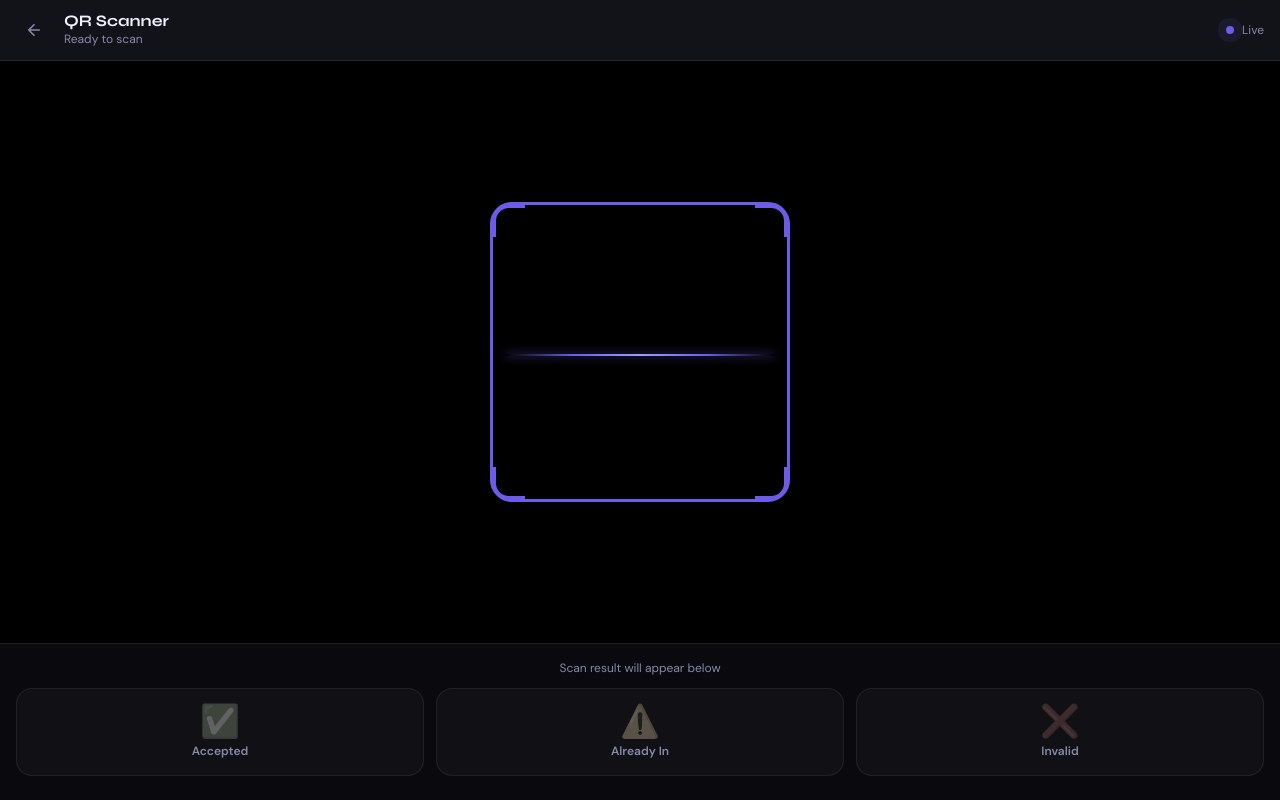
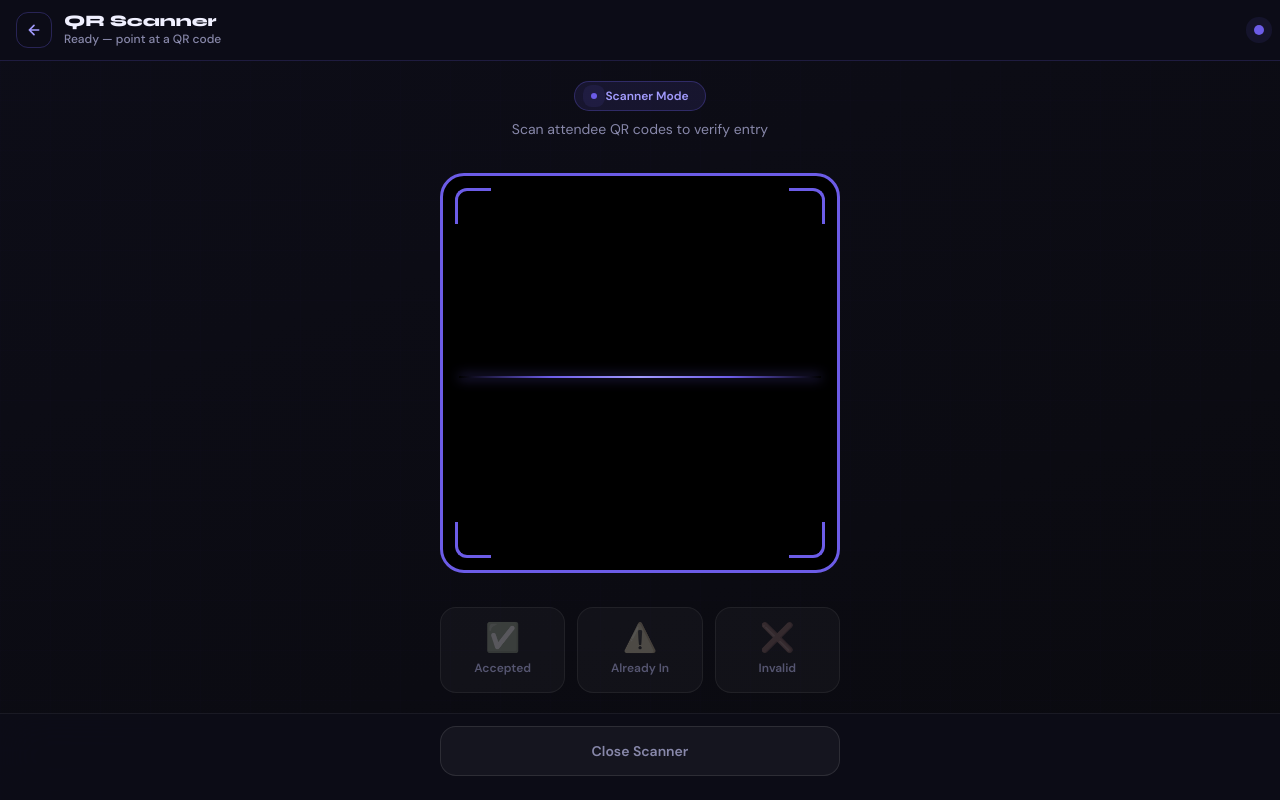
Before and after one commit to bourich1/event-lycee-qualifant-tamansourte, a Next.js app: page /admin/scan in a window 1280 px wide. Built offline with nearby package versions, Linux system fonts and the light colour scheme; no server answers.

Commit message:
feat: implement QR scanner page with real-time camera processing and verification feedback

```diff
--- a/app/admin/scan/page.tsx
+++ b/app/admin/scan/page.tsx
@@ -27,7 +27,7 @@ function playSound(type: 'success' | 'warning' | 'error') {
   } catch { /* silent */ }
 }
 
-// ─── jsQR decoder ─────────────────────────────────────────────────────────────
+// ─── jsQR Decoder ─────────────────────────────────────────────────────────────
 async function decodeFrame(video: HTMLVideoElement, canvas: HTMLCanvasElement): Promise<string | null> {
   if (video.videoWidth === 0 || video.readyState < 2) return null
   canvas.width  = video.videoWidth
@@ -43,9 +43,10 @@ async function decodeFrame(video: HTMLVideoElement, canvas: HTMLCanvasElement):
 // ─── Page ─────────────────────────────────────────────────────────────────────
 export default function ScanPage() {
   const router = useRouter()
-  const [result, setResult]       = useState<ScanResult>('idle')
+
+  const [result, setResult]           = useState<ScanResult>('idle')
   const [attendeeName, setAttendeeName] = useState('')
-  const [cameraErr, setCameraErr] = useState('')
+  const [cameraErr, setCameraErr]     = useState('')
 
   const videoRef   = useRef<HTMLVideoElement>(null)
   const canvasRef  = useRef<HTMLCanvasElement>(null)
@@ -63,9 +64,12 @@ export default function ScanPage() {
         video: { facingMode: { ideal: 'environment' }, width: { ideal: 1920 }, height: { ideal: 1080 } },
       })
       streamRef.current = stream
-      if (videoRef.current) { videoRef.current.srcObject = stream; await videoRef.current.play() }
+      if (videoRef.current) {
+        videoRef.current.srcObject = stream
+        await videoRef.current.play()
+      }
     } catch {
-      setCameraErr('Camera access denied. Please allow camera access and reload.')
+      setCameraErr('Camera access denied. Allow camera and reload.')
     }
   }, [])
 
@@ -75,7 +79,7 @@ export default function ScanPage() {
     streamRef.current = null
   }, [])
 
-  // ── Handle scan result ────────────────────────────────────────────────────
+  // ── Handle QR result ──────────────────────────────────────────────────────
   const handleQR = useCallback(async (qr_code: string) => {
     if (processing.current) return
     processing.current = true
@@ -97,7 +101,9 @@ export default function ScanPage() {
         setResult('success'); setAttendeeName(data.attendee?.full_name ?? ''); playSound('success')
       }
 
-      setTimeout(() => { setResult('idle'); setAttendeeName(''); processing.current = false }, 3000)
+      setTimeout(() => {
+        setResult('idle'); setAttendeeName(''); processing.current = false
+      }, 3000)
     } catch {
       setResult('error'); setAttendeeName(''); playSound('error')
       setTimeout(() => { setResult('idle'); processing.current = false }, 3000)
@@ -123,100 +129,136 @@ export default function ScanPage() {
     return () => { if (rafRef.current) cancelAnimationFrame(rafRef.current) }
   }, [handleQR])
 
-  useEffect(() => { startCamera(); return () => stopCamera() }, [startCamera, stopCamera])
+  useEffect(() => {
+    startCamera()
+    return () => stopCamera()
+  }, [startCamera, stopCamera])
 
-  // ── Frame border color ─────────────────────────────────────────────────────
+  // ── Derived state ─────────────────────────────────────────────────────────
   const frameBorder =
     result === 'success'    ? '#00b894' :
     result === 'warning'    ? '#fdcb6e' :
     result === 'error'      ? '#e17055' :
     result === 'processing' ? '#a29bfe' : '#6c5ce7'
 
+  const frameGlow =
+    result === 'success'    ? 'rgba(0,184,148,0.5)' :
+    result === 'warning'    ? 'rgba(253,203,110,0.5)' :
+    result === 'error'      ? 'rgba(225,112,85,0.5)' :
+    result === 'processing' ? 'rgba(162,155,254,0.4)' : 'rgba(108,92,231,0.4)'
+
   const frameAnim =
     result === 'success' ? 'qr-success' :
     result === 'warning' ? 'qr-warning' :
     result === 'error'   ? 'qr-error'   : ''
 
-  // ── Result cards config ───────────────────────────────────────────────────
   const cards = [
-    {
-      id:     'success' as const,
-      icon:   '✅',
-      label:  'Accepted',
-      color:  '#00b894',
-      bg:     'rgba(0,184,148,0.12)',
-      border: 'rgba(0,184,148,0.4)',
-      shadow: 'rgba(0,184,148,0.35)',
-    },
-    {
-      id:     'warning' as const,
-      icon:   '⚠️',
-      label:  'Already In',
-      color:  '#fdcb6e',
-      bg:     'rgba(253,203,110,0.12)',
-      border: 'rgba(253,203,110,0.4)',
-      shadow: 'rgba(253,203,110,0.35)',
-    },
-    {
-      id:     'error' as const,
-      icon:   '❌',
-      label:  'Invalid',
-      color:  '#e17055',
-      bg:     'rgba(225,112,85,0.12)',
-      border: 'rgba(225,112,85,0.4)',
-      shadow: 'rgba(225,112,85,0.35)',
-    },
+    { id: 'success' as const, icon: '✅', label: 'Accepted',   color: '#00b894', bg: 'rgba(0,184,148,0.15)',    border: 'rgba(0,184,148,0.5)',    glow: 'rgba(0,184,148,0.4)'    },
+    { id: 'warning' as const, icon: '⚠️', label: 'Already In', color: '#fdcb6e', bg: 'rgba(253,203,110,0.15)', border: 'rgba(253,203,110,0.5)',  glow: 'rgba(253,203,110,0.4)' },
+    { id: 'error'   as const, icon: '❌', label: 'Invalid',    color: '#e17055', bg: 'rgba(225,112,85,0.15)',   border: 'rgba(225,112,85,0.5)',   glow: 'rgba(225,112,85,0.4)'  },
   ]
 
   return (
     <div
       className="fixed inset-0 flex flex-col overflow-hidden"
-      style={{ background: '#0a0a0f' }}
+      style={{ background: 'linear-gradient(160deg, #0d0d18 0%, #0a0a0f 100%)' }}
     >
+      {/* ── Background grid ─────────────────────────────────────────────── */}
+      <div className="absolute inset-0 grid-bg opacity-20 pointer-events-none" />
+
       {/* ── Top bar ─────────────────────────────────────────────────────── */}
       <div
-        className="flex items-center gap-3 px-4 py-3 shrink-0"
+        className="relative flex items-center gap-3 px-4 py-3 shrink-0"
         style={{
-          background: 'rgba(19,19,26,0.98)',
-          borderBottom: '1px solid rgba(255,255,255,0.07)',
+          background: 'rgba(13,13,24,0.95)',
+          borderBottom: '1px solid rgba(108,92,231,0.2)',
+          backdropFilter: 'blur(20px)',
           zIndex: 10,
         }}
       >
         <button
           onClick={() => { stopCamera(); router.push('/admin/dashboard') }}
-          className="w-9 h-9 rounded-xl flex items-center justify-center text-[#8888aa] hover:text-white hover:bg-white/10 transition-all"
+          className="w-9 h-9 rounded-xl flex items-center justify-center transition-all hover:bg-white/10 active:scale-95"
+          style={{ color: '#a29bfe', border: '1px solid rgba(108,92,231,0.3)' }}
         >
-          <svg width="18" height="18" viewBox="0 0 24 24" fill="none" stroke="currentColor" strokeWidth="2.2" strokeLinecap="round" strokeLinejoin="round">
+          <svg width="16" height="16" viewBox="0 0 24 24" fill="none" stroke="currentColor" strokeWidth="2.5" strokeLinecap="round" strokeLinejoin="round">
             <path d="M19 12H5M12 5l-7 7 7 7" />
           </svg>
         </button>
-        <div>
-          <h1 className="font-syne font-bold text-base text-[#f0f0ff] leading-none">QR Scanner</h1>
-          <p className="font-dm text-xs text-[#8888aa] mt-0.5">
-            {result === 'processing' ? 'Verifying...' :
-             result === 'idle'       ? 'Ready to scan' :
-             result === 'success'    ? `✓ ${attendeeName}` :
-             result === 'warning'    ? `⚠ ${attendeeName}` : '✗ Invalid QR'}
+
+        <div className="flex-1">
+          <h1 className="font-syne font-black text-base text-[#f0f0ff] leading-none">QR Scanner</h1>
+          <p
+            className="font-dm text-xs mt-0.5 font-medium"
+            style={{
+              color:
+                result === 'success' ? '#00b894' :
+                result === 'warning' ? '#fdcb6e' :
+                result === 'error'   ? '#e17055' : '#8888aa',
+            }}
+          >
+            {result === 'idle'       && 'Ready — point at a QR code'}
+            {result === 'processing' && '⏳ Verifying...'}
+            {result === 'success'    && `✓ ${attendeeName} — Checked in!`}
+            {result === 'warning'    && `⚠ ${attendeeName} — Already checked in`}
+            {result === 'error'      && '✗ Invalid or unknown QR code'}
           </p>
         </div>
-        {/* Live indicator */}
-        <div className="ml-auto flex items-center gap-2">
+
+        {/* Pulse dot */}
         <div
-            className="w-2 h-2 rounded-full"
+          className="w-2.5 h-2.5 rounded-full"
           style={{
-              background: result === 'idle' || result === 'processing' ? '#6c5ce7' : frameBorder,
-              boxShadow: `0 0 6px ${result === 'idle' ? '#6c5ce7' : frameBorder}`,
+            background: frameBorder,
+            boxShadow: `0 0 8px ${frameBorder}`,
+            animation: result === 'idle' ? 'btnScanPulse 1.5s ease-in-out infinite' : 'none',
+            transition: 'background 0.3s ease',
+          }}
+        />
+      </div>
+
+      {/* ── Main content — scrollable center ────────────────────────────── */}
+      <div className="flex-1 flex flex-col items-center justify-between overflow-hidden px-4 py-5 gap-5">
+
+        {/* Scanner title */}
+        <div className="text-center shrink-0">
+          <div
+            className="inline-flex items-center gap-2 px-4 py-1.5 rounded-full text-xs font-dm font-semibold mb-2"
+            style={{
+              background: 'rgba(108,92,231,0.12)',
+              border: '1px solid rgba(108,92,231,0.3)',
+              color: '#a29bfe',
+            }}
+          >
+            <span
+              className="w-1.5 h-1.5 rounded-full"
+              style={{
+                background: '#6c5ce7',
                 animation: result === 'idle' ? 'btnScanPulse 1.5s ease-in-out infinite' : 'none',
               }}
             />
-          <span className="font-dm text-xs text-[#8888aa]">
-            {cameraErr ? 'No Camera' : 'Live'}
-          </span>
+            Scanner Mode
           </div>
+          <p className="font-dm text-sm text-[#8888aa]">
+            Scan attendee QR codes to verify entry
+          </p>
         </div>
 
-      {/* ── Camera area — fills all remaining space ──────────────────────── */}
-      <div className="relative flex-1 overflow-hidden bg-black">
+        {/* ── Camera box — CENTERED & PROMINENT ────────────────────────── */}
+        <div
+          className={`relative w-full shrink-0 ${frameAnim}`}
+          style={{
+            maxWidth: '400px',
+            aspectRatio: '1 / 1',
+            borderRadius: '24px',
+            border: `3px solid ${frameBorder}`,
+            boxShadow: `0 0 40px ${frameGlow}, 0 0 80px ${frameGlow}40, inset 0 0 20px rgba(0,0,0,0.5)`,
+            overflow: 'hidden',
+            transition: 'border-color 0.3s ease, box-shadow 0.3s ease',
+            background: '#000',
+          }}
+        >
+          {/* Video feed */}
           <video
             ref={videoRef}
             className="absolute inset-0 w-full h-full object-cover"
@@ -226,137 +268,108 @@ export default function ScanPage() {
           />
           <canvas ref={canvasRef} className="hidden" />
 
-        {/* Darkened vignette to focus on scan frame */}
-        <div
-          className="absolute inset-0"
-          style={{
-            background:
-              'radial-gradient(ellipse 58% 50% at 50% 48%, transparent 0%, rgba(0,0,0,0.6) 100%)',
-          }}
-        />
-
-        {/* Centered scan frame */}
-        <div className="absolute inset-0 flex items-center justify-center">
-          <div
-            className={`relative ${frameAnim}`}
-            style={{
-              width:  'min(72vw, 72vh, 300px)',
-              height: 'min(72vw, 72vh, 300px)',
-              border: `3px solid ${frameBorder}`,
-              borderRadius: '22px',
-              transition: 'border-color 0.25s ease',
-            }}
-          >
-            {/* Corners */}
+          {/* Corner markers */}
           {[
-              'top-0 left-0 border-t-[3px] border-l-[3px] rounded-tl-2xl',
-              'top-0 right-0 border-t-[3px] border-r-[3px] rounded-tr-2xl',
-              'bottom-0 left-0 border-b-[3px] border-l-[3px] rounded-bl-2xl',
-              'bottom-0 right-0 border-b-[3px] border-r-[3px] rounded-br-2xl',
+            'top-3 left-3 border-t-[3px] border-l-[3px] rounded-tl-xl',
+            'top-3 right-3 border-t-[3px] border-r-[3px] rounded-tr-xl',
+            'bottom-3 left-3 border-b-[3px] border-l-[3px] rounded-bl-xl',
+            'bottom-3 right-3 border-b-[3px] border-r-[3px] rounded-br-xl',
           ].map((cls, i) => (
             <div
               key={i}
-                className={`absolute w-8 h-8 ${cls}`}
-                style={{ borderColor: frameBorder, transition: 'border-color 0.25s ease' }}
+              className={`absolute w-9 h-9 ${cls}`}
+              style={{ borderColor: frameBorder, transition: 'border-color 0.3s', zIndex: 5 }}
             />
           ))}
 
           {/* Scan line */}
           {result === 'idle' && (
             <div
-                className="absolute left-3 right-3 h-0.5 qr-scan-line"
+              className="absolute left-4 right-4 h-0.5 qr-scan-line"
               style={{
                 background: 'linear-gradient(90deg, transparent, #6c5ce7, #a29bfe, #6c5ce7, transparent)',
-                  boxShadow: '0 0 10px rgba(108,92,231,0.8)',
+                boxShadow: '0 0 12px rgba(108,92,231,0.9)',
+                zIndex: 5,
               }}
             />
           )}
 
           {/* Processing spinner */}
           {result === 'processing' && (
-              <div className="absolute inset-0 flex items-center justify-center">
+            <div className="absolute inset-0 flex items-center justify-center bg-black/50 z-10">
               <div
-                  className="w-12 h-12 rounded-full border-[3px] border-[#a29bfe] border-t-transparent"
+                className="w-16 h-16 rounded-full border-[3px] border-[#a29bfe] border-t-transparent"
                 style={{ animation: 'spin 0.7s linear infinite' }}
               />
             </div>
           )}
 
-            {/* Result icon inside frame */}
+          {/* Result overlay */}
           {(result === 'success' || result === 'warning' || result === 'error') && (
-              <div className="absolute inset-0 flex flex-col items-center justify-center gap-2 bg-black/50 rounded-[18px]">
-                <span className="qr-result-icon" style={{ fontSize: '64px', lineHeight: 1 }}>
+            <div className="absolute inset-0 flex flex-col items-center justify-center bg-black/60 z-10 gap-3">
+              <span className="qr-result-icon" style={{ fontSize: '72px', lineHeight: 1 }}>
                 {result === 'success' ? '✅' : result === 'warning' ? '⚠️' : '❌'}
               </span>
               {attendeeName && (
-                  <p className="font-syne font-bold text-white text-sm text-center px-3 leading-tight">
+                <p className="font-syne font-bold text-white text-lg text-center px-4 leading-tight">
                   {attendeeName}
                 </p>
               )}
+              <p
+                className="font-dm text-sm font-semibold"
+                style={{
+                  color:
+                    result === 'success' ? '#00b894' :
+                    result === 'warning' ? '#fdcb6e' : '#e17055',
+                }}
+              >
+                {result === 'success' ? 'Checked in!' :
+                 result === 'warning' ? 'Already checked in' : 'Invalid QR code'}
+              </p>
             </div>
           )}
+
+          {/* Camera error */}
+          {cameraErr && (
+            <div className="absolute inset-0 flex flex-col items-center justify-center bg-[#0a0a0f] z-20 gap-4 p-6">
+              <span className="text-5xl">📷</span>
+              <div className="text-center">
+                <p className="font-syne font-bold text-[#f0f0ff] mb-1">Camera Blocked</p>
+                <p className="font-dm text-xs text-[#8888aa] leading-relaxed">{cameraErr}</p>
               </div>
-        </div>
-
-        {/* Camera error message */}
-        {cameraErr && (
-          <div className="absolute inset-0 flex items-center justify-center p-6">
-            <div
-              className="rounded-2xl p-6 text-center max-w-xs w-full"
-              style={{
-                background: 'rgba(19,19,26,0.97)',
-                border: '1px solid rgba(225,112,85,0.4)',
-              }}
-            >
-              <p className="text-5xl mb-3">📷</p>
-              <p className="font-syne font-bold text-[#f0f0ff] mb-2">Camera Access Denied</p>
-              <p className="font-dm text-sm text-[#8888aa] leading-relaxed mb-4">{cameraErr}</p>
               <button
                 onClick={startCamera}
-                className="px-6 py-2.5 rounded-full font-dm text-sm font-semibold text-white"
+                className="px-5 py-2.5 rounded-full font-dm text-sm font-semibold text-white"
                 style={{ background: 'linear-gradient(135deg, #6c5ce7, #a29bfe)' }}
               >
                 Retry
               </button>
             </div>
-          </div>
           )}
         </div>
 
-      {/* ── Bottom — 3 result cards ──────────────────────────────────────── */}
-      <div
-        className="shrink-0 px-4 pt-4 pb-6"
-        style={{
-          background: 'rgba(10,10,15,0.97)',
-          borderTop: '1px solid rgba(255,255,255,0.07)',
-        }}
-      >
-        {/* Hint text */}
-        <p className="font-dm text-xs text-[#8888aa] text-center mb-3">
-          Scan result will appear below
-        </p>
-
-        {/* 3 cards */}
+        {/* ── 3 result cards ───────────────────────────────────────────── */}
+        <div className="w-full shrink-0" style={{ maxWidth: '400px' }}>
           <div className="grid grid-cols-3 gap-3">
             {cards.map((card) => {
               const isActive = result === card.id
               return (
                 <div
                   key={card.id}
-                className="flex flex-col items-center justify-center gap-1.5 rounded-2xl py-4 px-2 transition-all duration-300"
+                  className="flex flex-col items-center justify-center gap-2 rounded-2xl py-4 px-2 transition-all duration-300"
                   style={{
                     background: isActive ? card.bg : 'rgba(255,255,255,0.03)',
-                  border: `1px solid ${isActive ? card.border : 'rgba(255,255,255,0.07)'}`,
-                  boxShadow: isActive ? `0 0 24px ${card.shadow}` : 'none',
-                  transform: isActive ? 'scale(1.04)' : 'scale(1)',
+                    border: `1px solid ${isActive ? card.border : 'rgba(255,255,255,0.06)'}`,
+                    boxShadow: isActive ? `0 0 20px ${card.glow}` : 'none',
+                    transform: isActive ? 'translateY(-2px) scale(1.04)' : 'none',
                   }}
                 >
                   <span
                     style={{
-                    fontSize: '32px',
+                      fontSize: '28px',
                       lineHeight: 1,
-                    filter: isActive ? 'none' : 'grayscale(0.7) opacity(0.35)',
-                    transition: 'filter 0.3s ease',
+                      filter: isActive ? 'none' : 'grayscale(0.8) opacity(0.3)',
+                      transition: 'filter 0.3s',
                       animation: isActive ? 'popIn 0.4s cubic-bezier(0.34,1.56,0.64,1) forwards' : 'none',
                     }}
                   >
@@ -364,16 +377,15 @@ export default function ScanPage() {
                   </span>
                   <span
                     className="font-dm text-xs font-semibold text-center"
-                  style={{
-                    color: isActive ? card.color : '#8888aa',
-                    transition: 'color 0.3s ease',
-                  }}
+                    style={{ color: isActive ? card.color : '#555570', transition: 'color 0.3s' }}
                   >
                     {card.label}
                   </span>
-                {/* Active name under card */}
                   {isActive && attendeeName && (
-                  <span className="font-dm text-[10px] text-center leading-tight px-1" style={{ color: card.color }}>
+                    <span
+                      className="font-dm text-[10px] text-center leading-tight px-1 font-medium"
+                      style={{ color: card.color }}
+                    >
                       {attendeeName.split(' ')[0]}
                     </span>
                   )}
@@ -382,6 +394,33 @@ export default function ScanPage() {
             })}
           </div>
         </div>
+
+      </div>
+
+      {/* ── Bottom close button ──────────────────────────────────────────── */}
+      <div
+        className="shrink-0 px-4 pb-6 pt-3"
+        style={{
+          background: 'rgba(13,13,24,0.95)',
+          borderTop: '1px solid rgba(255,255,255,0.06)',
+          backdropFilter: 'blur(20px)',
+        }}
+      >
+        <button
+          onClick={() => { stopCamera(); router.push('/admin/dashboard') }}
+          className="w-full py-3.5 rounded-2xl font-dm font-semibold text-sm text-center transition-all duration-200 hover:text-white active:scale-[0.98]"
+          style={{
+            color: '#8888aa',
+            border: '1px solid rgba(255,255,255,0.1)',
+            background: 'rgba(255,255,255,0.04)',
+            maxWidth: '400px',
+            margin: '0 auto',
+            display: 'block',
+          }}
+        >
+          Close Scanner
+        </button>
+      </div>
     </div>
   )
 }
```
Lines whose indentation alone changed are shown as unchanged.
